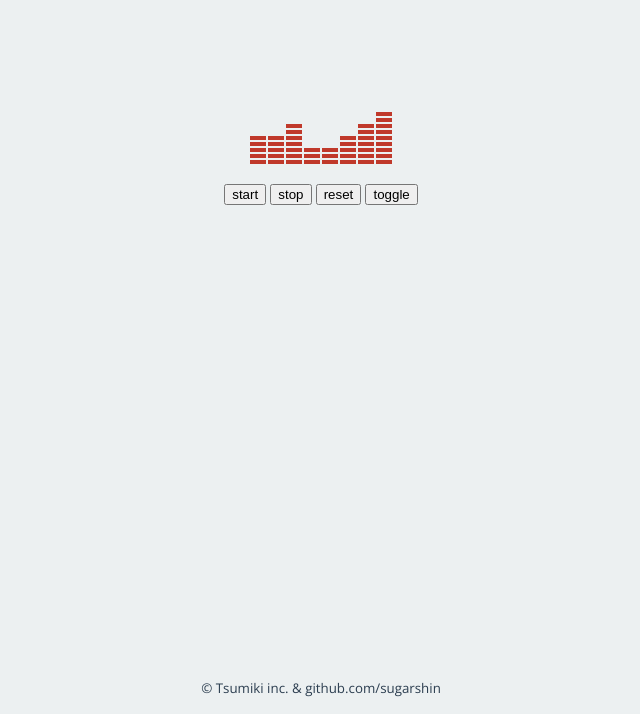
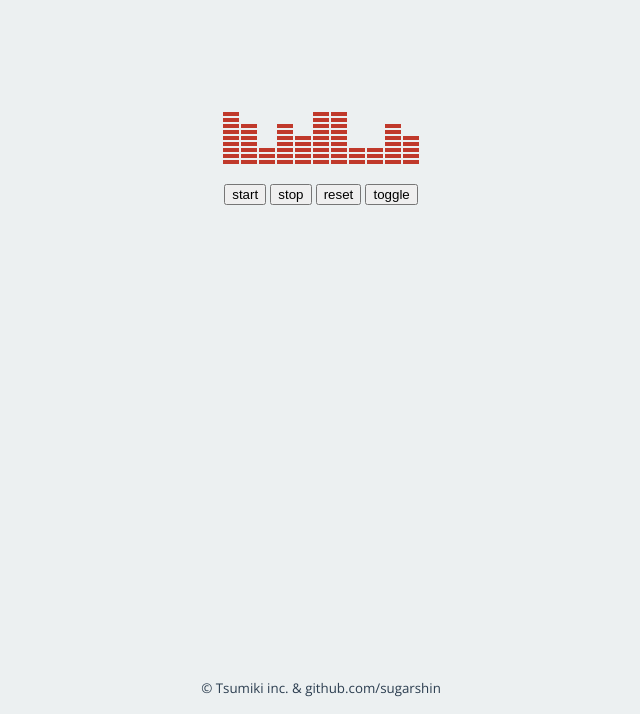
Before and after one commit to sugarshin/sounder.js, a plain HTML site: page index.html in a window 1280 px wide. Both pictures are taken after a click on the button "reset". Shown: the part 86-800 px from the top of the page, without its empty margins (319-959 px from the left). Drawn offline with nearby package versions, Linux system fonts and the light colour scheme.

Commit message:
v0.2.1
Rename @row -> @column, colAdjust() -> fragmentAdjust()
Edit for loop syntax

```diff
--- a/index.html
+++ b/index.html
@@ -50,7 +50,7 @@
   <script src="coffee-script.js"></script>
   <script type="text/coffeescript">
     (() ->
-      s = new Sounder([16, 4], '#c0392b', 8, 10, 50)
+      s = new Sounder([16, 4], '#c0392b', 11, 10, 50)#'tsumiki'
       s.create document.getElementById 'output'
       s.start()
 
--- a/sounder.js
+++ b/sounder.js
@@ -5,12 +5,12 @@ sounder.js License MIT
 (function(exports) {
   var Sounder;
   Sounder = (function() {
-    var colAdjust, getChildNode, init, rendering, shuffle, styling, tsumikiColor;
+    var fragmentAdjust, getChildNode, init, rendering, shuffle, styling, tsumikiColor;
 
-    function Sounder(size, color, row, height, speed) {
+    function Sounder(size, color, column, height, speed) {
       this.size = size != null ? size : [20, 4];
       this.color = color != null ? color : '#16a085';
-      this.row = row != null ? row : 6;
+      this.column = column != null ? column : 6;
       this.height = height != null ? height : 10;
       this.speed = speed != null ? speed : 60;
     }
@@ -32,18 +32,20 @@ sounder.js License MIT
     };
 
     getChildNode = function(el) {
-      var children, i, _i, _ref;
+      var children, i, _i, _len, _ref;
       children = [];
-      for (i = _i = 0, _ref = el.children.length - 1; 0 <= _ref ? _i <= _ref : _i >= _ref; i = 0 <= _ref ? ++_i : --_i) {
-        if (el.children[i].nodeType !== 8) {
-          children.unshift(el.children[i]);
+      _ref = el.children;
+      for (_i = 0, _len = _ref.length; _i < _len; _i++) {
+        i = _ref[_i];
+        if (i.nodeType !== 8) {
+          children.unshift(i);
         }
       }
       return children;
     };
 
     init = function(_this) {
-      var col, div, fragment, i, wrapper, _i, _j, _ref, _ref1;
+      var col, div, fragment, i, wrapper, _i, _j, _len, _ref, _ref1;
       if (_this.wrapper) {
         _this.wrapper = null;
       }
@@ -52,7 +54,7 @@ sounder.js License MIT
       }
       wrapper = _this.wrapper ? _this.wrapper : document.createElement('div');
       fragment = document.createDocumentFragment();
-      for (i = _i = 0, _ref = _this.row - 1; 0 <= _ref ? _i <= _ref : _i >= _ref; i = 0 <= _ref ? ++_i : --_i) {
+      for (i = _i = 0, _ref = _this.column; 0 <= _ref ? _i < _ref : _i > _ref; i = 0 <= _ref ? ++_i : --_i) {
         col = document.createElement('div');
         div = document.createElement('div');
         div.className = 'fragment';
@@ -68,20 +70,24 @@ sounder.js License MIT
       _this.fragment = getChildNode(wrapper);
       _this.wrapper.style.height = _this.size[1] * 1.5 * _this.height + 'px';
       _this.wrapper.style.lineHeight = _this.size[1] * 1.5 * _this.height + 'px';
-      for (i = _j = 0, _ref1 = _this.fragment.length - 1; 0 <= _ref1 ? _j <= _ref1 : _j >= _ref1; i = 0 <= _ref1 ? ++_j : --_j) {
-        _this.fragment[i].style.display = 'inline-block';
-        _this.fragment[i].style.verticalAlign = 'bottom';
+      _ref1 = _this.fragment;
+      for (_j = 0, _len = _ref1.length; _j < _len; _j++) {
+        i = _ref1[_j];
+        i.style.display = 'inline-block';
+        i.style.verticalAlign = 'bottom';
       }
     };
 
     styling = function(_this, target) {
-      target.style.width = _this.size[0] + 'px';
-      target.style.height = _this.size[1] + 'px';
-      target.style.margin = '0 1px ' + Math.floor(_this.size[1] / 2) + 'px';
+      var styles;
+      styles = target.style;
+      styles.width = _this.size[0] + 'px';
+      styles.height = _this.size[1] + 'px';
+      styles.margin = '0 1px ' + Math.floor(_this.size[1] / 2) + 'px';
       if (_this.color === 'tsumiki') {
-        target.style.background = tsumikiColor[Math.floor(Math.random() * 10)];
+        styles.background = tsumikiColor[Math.floor(Math.random() * 10)];
       } else {
-        target.style.background = _this.color;
+        styles.background = _this.color;
       }
     };
 
@@ -89,31 +95,33 @@ sounder.js License MIT
       output.appendChild(_this.wrapper);
     };
 
-    colAdjust = function(_this) {
-      var currentLength, doAddCol, doAdjust, doRemoveCol, i, _i, _ref;
+    fragmentAdjust = function(_this) {
+      var currentLength, doAddFragment, doAdjust, doRemoveFragment, i, _i, _len, _ref;
       doAdjust = [];
-      doAddCol = function(target) {
+      doAddFragment = function(target) {
         var div;
         div = document.createElement('div');
         div.className = 'fragment';
         styling(_this, div);
         target.appendChild(div);
       };
-      doRemoveCol = function(target) {
+      doRemoveFragment = function(target) {
         var child;
         child = getChildNode(target);
         child[0].parentNode.removeChild(child[0]);
       };
-      doAdjust[0] = doAddCol;
-      doAdjust[1] = doRemoveCol;
-      for (i = _i = 0, _ref = _this.fragment.length - 1; 0 <= _ref ? _i <= _ref : _i >= _ref; i = 0 <= _ref ? ++_i : --_i) {
-        currentLength = getChildNode(_this.fragment[i]).length;
+      doAdjust[0] = doAddFragment;
+      doAdjust[1] = doRemoveFragment;
+      _ref = _this.fragment;
+      for (_i = 0, _len = _ref.length; _i < _len; _i++) {
+        i = _ref[_i];
+        currentLength = getChildNode(i).length;
         if (currentLength === 1) {
-          doAddCol(_this.fragment[i]);
+          doAddFragment(i);
         } else if (currentLength === _this.height) {
-          doRemoveCol(_this.fragment[i]);
+          doRemoveFragment(i);
         } else {
-          doAdjust[Math.floor(Math.random() * 2)](_this.fragment[i]);
+          doAdjust[Math.floor(Math.random() * 2)](i);
         }
       }
     };
@@ -132,7 +140,7 @@ sounder.js License MIT
         var delay, loopAnime;
         delay = _this.speed;
         loopAnime = function() {
-          colAdjust(_this);
+          fragmentAdjust(_this);
           _this.animeTimer = setTimeout(arguments.callee, delay);
         };
         setTimeout(loopAnime, delay);
@@ -161,10 +169,12 @@ sounder.js License MIT
     };
 
     Sounder.prototype.reset = function() {
-      var i, _i, _ref;
-      for (i = _i = 0, _ref = this.fragment.length - 1; 0 <= _ref ? _i <= _ref : _i >= _ref; i = 0 <= _ref ? ++_i : --_i) {
-        while (this.fragment[i].childNodes[1]) {
-          this.fragment[i].removeChild(this.fragment[i].firstChild);
+      var i, _i, _len, _ref;
+      _ref = this.fragment;
+      for (_i = 0, _len = _ref.length; _i < _len; _i++) {
+        i = _ref[_i];
+        while (i.childNodes[1]) {
+          i.removeChild(i.firstChild);
         }
       }
     };
```
